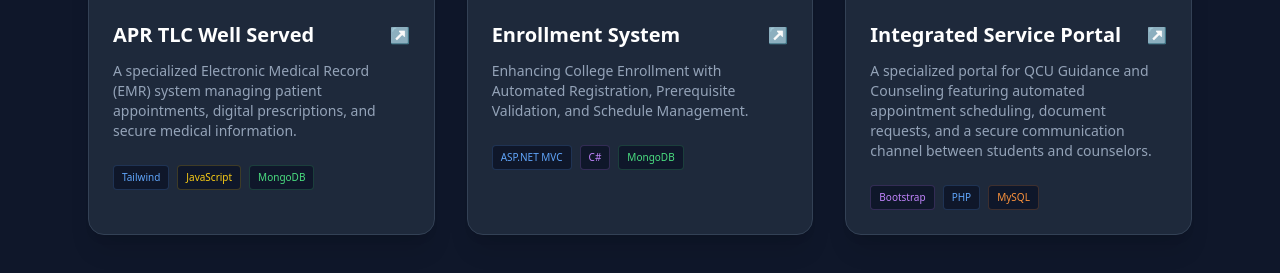
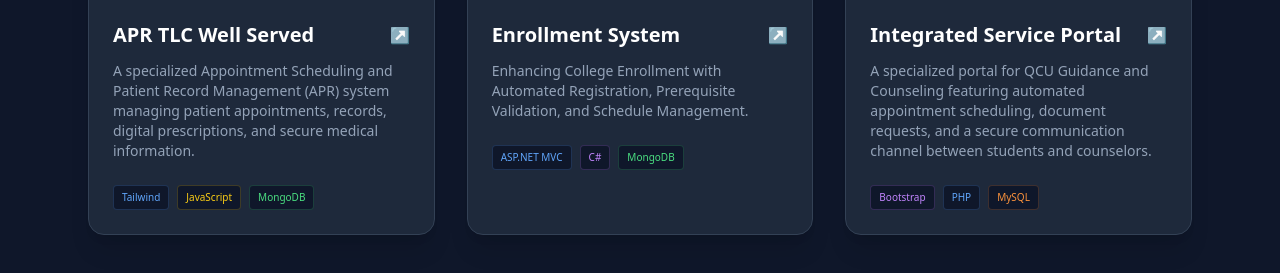
Before and after one commit to vaughnelijah/Personal-Projects, a website: page content/projects.html in a window 1280 px wide. Shown: the part 433-706 px from the top of the page. Drawn offline with nearby package versions, Linux system fonts and the light colour scheme.

Commit message:
projects card info fixed

```diff
--- a/content/projects.html
+++ b/content/projects.html
@@ -35,7 +35,7 @@
             <span class="text-slate-500 group-hover:text-blue-400 transition">↗</span>
           </div>
           <p class="text-xs md:text-sm text-slate-400 mb-5 md:mb-6 leading-relaxed">
-            A specialized Electronic Medical Record (EMR) system managing patient appointments, digital prescriptions, and secure medical information.
+            A specialized Appointment Scheduling and Patient Record Management (APR) system managing patient appointments, records, digital prescriptions, and secure medical information.
           </p>
           <div class="flex flex-wrap gap-2">
             <span class="text-[10px] bg-slate-900 text-blue-400 border border-blue-400/20 px-2 py-1 rounded">Tailwind</span>
```
